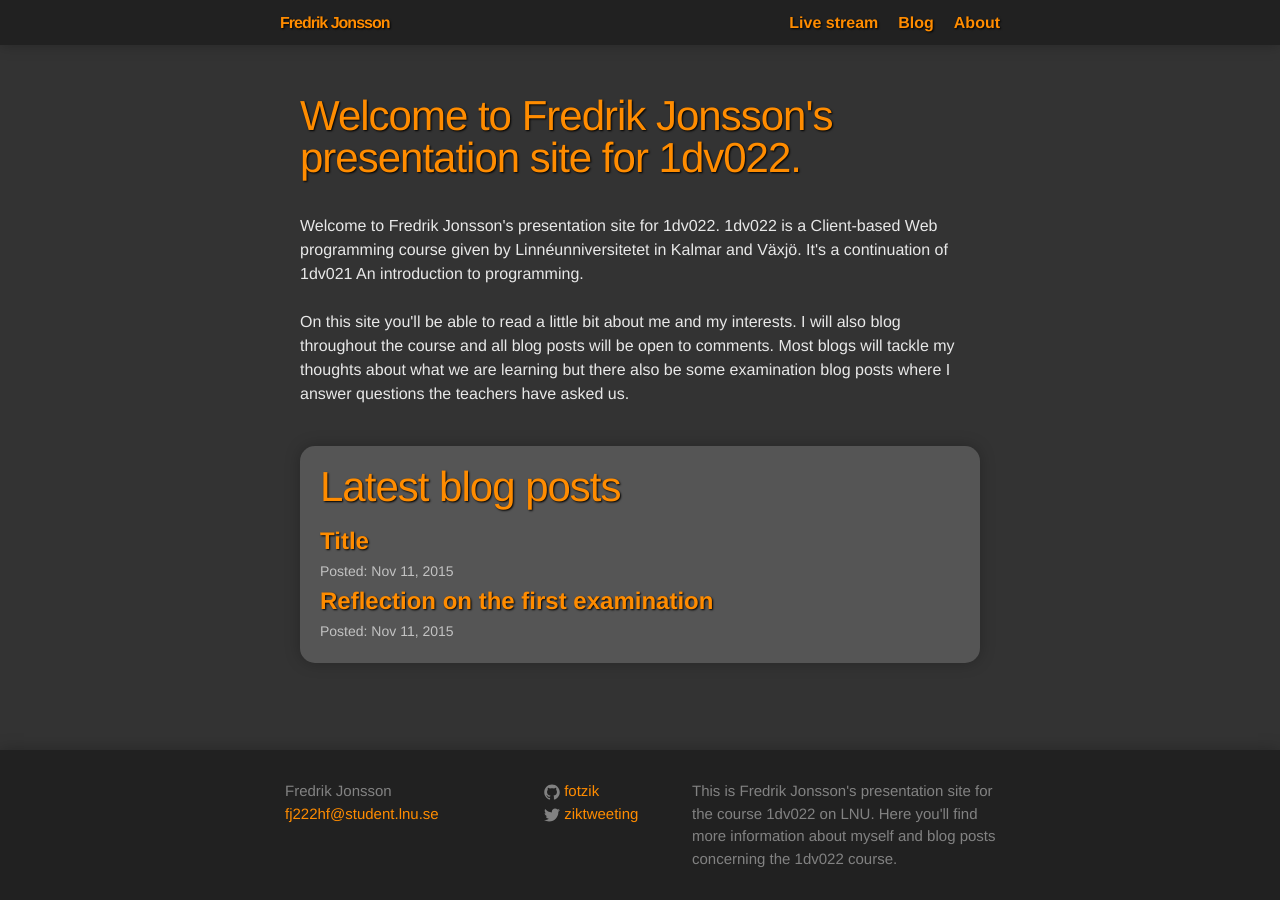
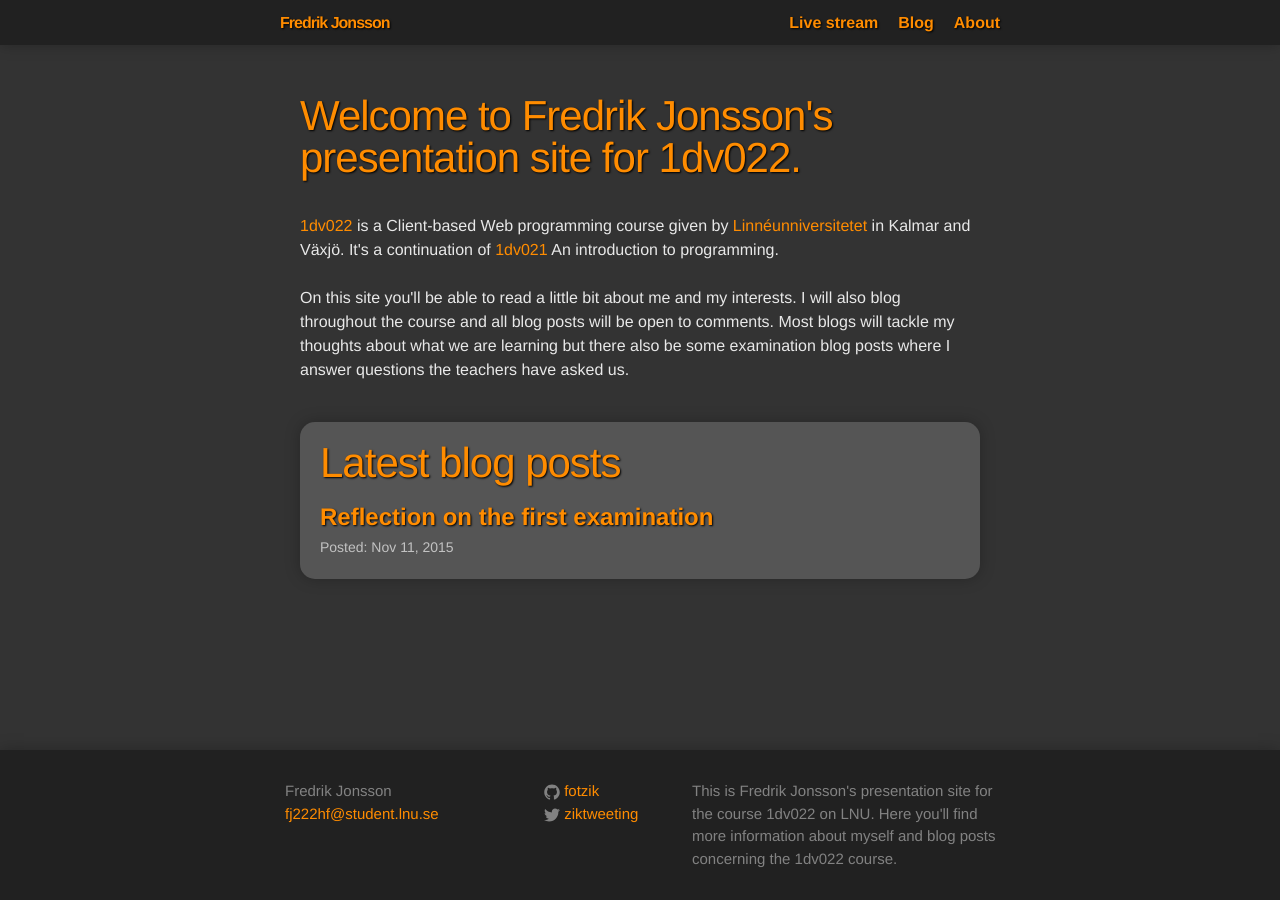
Before and after one commit to FotZik/fotzik.github.io, a Jekyll site: the page built from index.html, in a window 1280 px wide. Built offline with Jekyll 4.4.1, drawn with Linux system fonts in a browser that asks for light colours.

Commit message:
Added a livestream page, removed the test blog post, edited the blog page with some text and fixed some errors on the index page

```diff
--- a/index.html
+++ b/index.html
@@ -4,9 +4,9 @@ layout: index
 
 <h1 class="post-title">Welcome to Fredrik Jonsson's presentation site for 1dv022.</h1>
 
-<p class="padding-top-bot-20 padding-bot-40">Welcome to Fredrik Jonsson's presentation site for
-    1dv022. 1dv022 is a Client-based Web programming course given by Linnéunniversitetet in Kalmar and Växjö.
-    It's a continuation of 1dv021 An introduction to programming.
+<p class="padding-top-bot-20 padding-bot-40"><a href="https://coursepress.lnu.se/kurs/klientbaserad-webbprogrammering/" target="_blank">1dv022</a>
+    is a Client-based Web programming course given by <a href="http://lnu.se/?l=en" target="_blank">Linnéunniversitetet</a>
+    in Kalmar and Växjö. It's a continuation of <a href="https://coursepress.lnu.se/kurs/grundlaggande-programmering/" target="_blank">1dv021</a> An introduction to programming.
     <br><br>
     On this site you'll be able to read a little bit about me and my interests. I will also blog throughout
     the course and all blog posts will be open to comments. Most blogs will tackle my thoughts about what
```
Also changed, not shown: _posts/2015-11-11-test.md (deleted, +0 -10 lines), blog.md (+2 -0 lines), livestream.md (+2 -1 lines).
